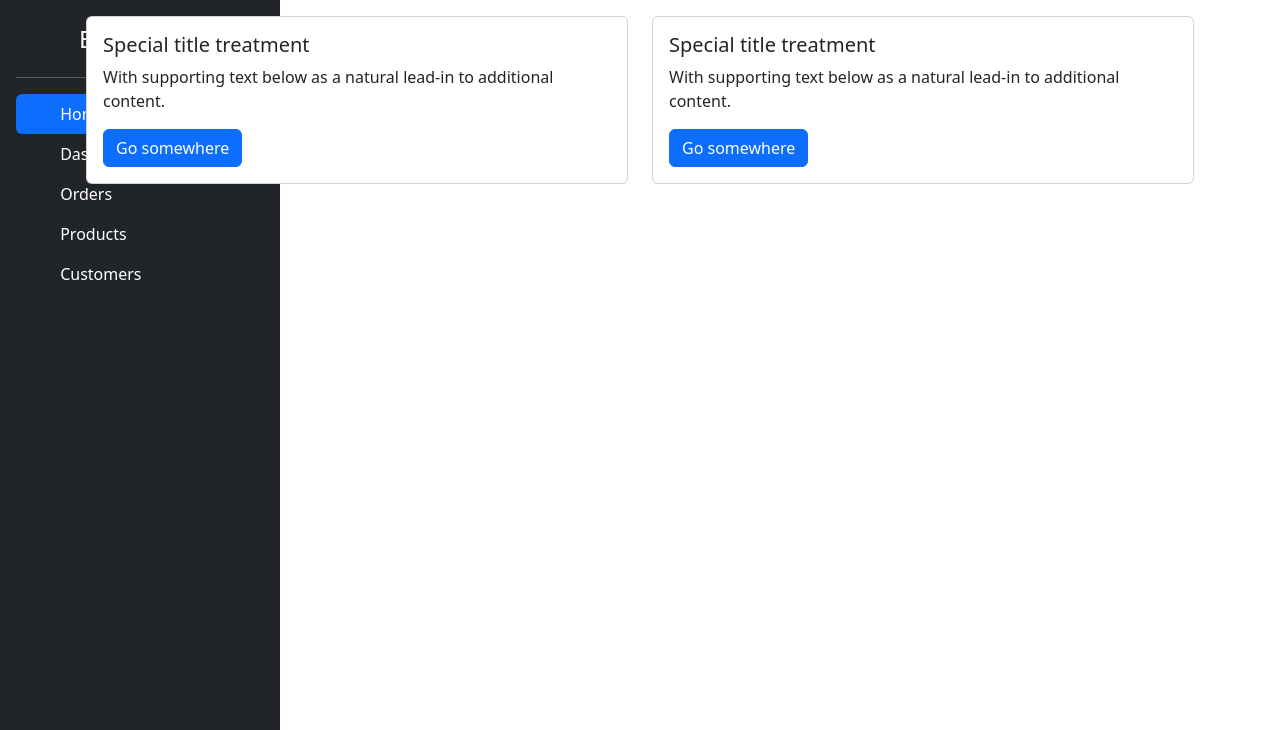
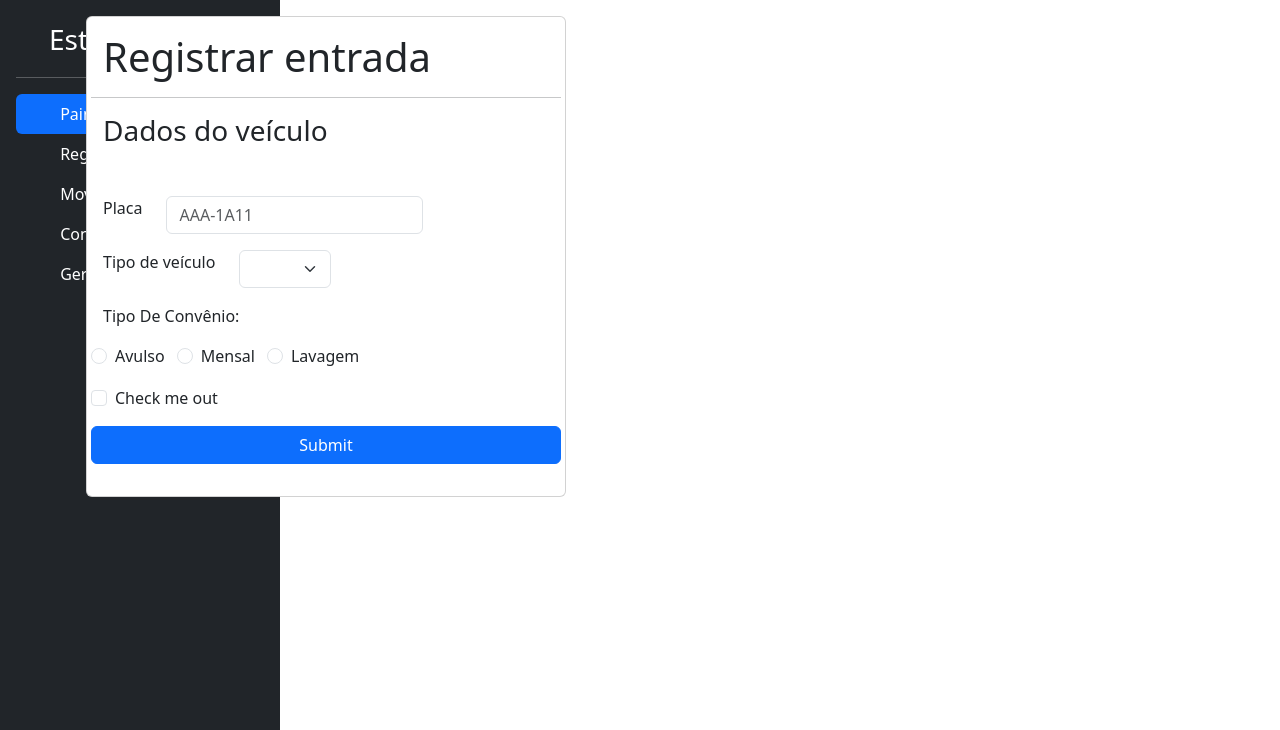
Before and after one commit to JucaClan/EstacioneBem, a plain HTML site: page index.html in a window 1280 px wide. Shown: the top 730 px of the page. Drawn offline with nearby package versions, Linux system fonts and the light colour scheme.

Commit message:
.
dashboard

```diff
--- a/index.html
+++ b/index.html
@@ -20,10 +20,10 @@
             <div class="d-flex flex-column vh-100 flex-shrink-0 p-3 text-bg-dark bg-dark position-absolute top-0 start-0"
                 style="width: 280px;">
                 <a href="/" class="d-flex align-items-center mb-3 mb-md-0 me-md-auto text-white text-decoration-none">
-                    <svg class="bi pe-none me-2" width="55" height="45">
+                    <svg class="bi pe-none me-2" width="25" height="45">
                         <use xlink:href="#bootstrap"></use>
                     </svg>
-                    <span class="fs-4">Estacione Bem</span>
+                    <span class="fs-3">Estacione Bem</span>
                 </a>
                 <hr>
                 <ul class="nav nav-pills flex-column mb-auto">
@@ -32,7 +32,7 @@
                             <svg class="bi pe-none me-2" width="16" height="16">
                                 <use xlink:href="#home"></use>
                             </svg>
-                            Home
+                            Painel
                         </a>
                     </li>
                     <li>
@@ -40,7 +40,7 @@
                             <svg class="bi pe-none me-2" width="16" height="16">
                                 <use xlink:href="#speedometer2"></use>
                             </svg>
-                            Dashboard
+                            Registro de entrada
                         </a>
                     </li>
                     <li>
@@ -48,7 +48,7 @@
                             <svg class="bi pe-none me-2" width="16" height="16">
                                 <use xlink:href="#table"></use>
                             </svg>
-                            Orders
+                            Movimentações hoje
                         </a>
                     </li>
                     <li>
@@ -56,7 +56,7 @@
                             <svg class="bi pe-none me-2" width="16" height="16">
                                 <use xlink:href="#grid"></use>
                             </svg>
-                            Products
+                            Configurações
                         </a>
                     </li>
                     <li>
@@ -64,7 +64,7 @@
                             <svg class="bi pe-none me-2" width="16" height="16">
                                 <use xlink:href="#people-circle"></use>
                             </svg>
-                            Customers
+                            Gerar relatório
                         </a>
                     </li>
                 </ul>
@@ -77,8 +77,8 @@
                     </a>
                     <ul class="dropdown-menu dropdown-menu-dark text-small shadow">
                         <li><a class="dropdown-item" href="#">New project...</a></li>
-                        <li><a class="dropdown-item" href="#">Settings</a></li>
-                        <li><a class="dropdown-item" href="#">Profile</a></li>
+                        <li><a class="dropdown-item" href="#">Configurações</a></li>
+                        <li><a class="dropdown-item" href="#">Perfil</a></li>
                         <li>
                             <hr class="dropdown-divider">
                         </li>
@@ -89,38 +89,83 @@
 
             <div class="col">
                 <div class="container flex-column  align-items-stretch p-3">
-                    <div class="row">
-                        <div class="col-sm-6 mb-3 mb-sm-0">
-                            <div class="card">
+
+                    <div class="card" style="width: 30rem;">
                         <div class="card-body">
-                                    <h5 class="card-title">Special title treatment</h5>
-                                    <p class="card-text">With supporting text below as a natural lead-in to
-                                        additional
-                                        content.
-                                    </p>
-                                    <a href="#" class="btn btn-primary">Go somewhere</a>
+                            <!-- Registrar entrada -->
+                            <form class="row" action="">
+
+                                <h1 class="mb-3">Registrar entrada</h1>
+                                <hr>
+                                <h3 class="mb-5">Dados do veículo</h3>
+                                <div class="row mb-3">
+                                    <div class="col-auto">
+                                        <label for="placa" class="form-label">Placa</label>
+
                                     </div>
-                            </div>
-                        </div>
-                        <div class="col-sm-6">
-                            <div class="card">
-                                <div class="card-body">
-                                    <h5 class="card-title">Special title treatment</h5>
-                                    <p class="card-text">With supporting text below as a natural lead-in to
-                                        additional
-                                        content.
-                                    </p>
-                                    <a href="#" class="btn btn-primary">Go somewhere</a>
-                                </div>
-                            </div>
+                                    <div class="col-auto">
+                                        <input type="text" class="form-control" id="placa" name="placa"
+                                            placeholder="AAA-1A11">
                                     </div>
                                 </div>
 
+                                <div class="row mb-3">
+                                    <div class="col-auto">
+                                        <label for="tipo" class="form-label">Tipo de veículo </label>
+
                                     </div>
+                                    <div class="col-auto">
+                                        <select class="form-select" aria-label="Default select example">
+                                            <option selected></option>
+                                            <option value="1">Moto</option>
+                                            <option value="2">Carro</option>
+
+                                        </select>
+                                    </div>
+                                </div>
+
+                                <div class="mb-2">
+                                    <label for="tipoDeConvenio" class="form-label">Tipo De Convênio:</label>
+                                </div>
+                                <div class="row mb-3 align-items-center">
+                                <div class="form-check col-auto">
+                                    <input class="form-check-input" type="radio" name="flexRadioDefault"
+                                        id="flexRadioDefault1">
+                                    <label class="form-check-label" for="flexRadioDefault1">
+                                        Avulso
+                                    </label>
+                                </div>
+                                <div class="form-check col-auto">
+                                    <input class="form-check-input" type="radio" name="flexRadioDefault"
+                                        id="flexRadioDefault1">
+                                    <label class="form-check-label" for="flexRadioDefault1">
+                                        Mensal
+                                    </label>
+                                </div>
+                                <div class="form-check col-auto">
+                                    <input class="form-check-input" type="radio" name="flexRadioDefault"
+                                        id="flexRadioDefault1">
+                                    <label class="form-check-label" for="flexRadioDefault1">
+                                        Lavagem
+                                    </label>
                                 </div>
                             </div>
 
 
+
+                                <div class="mb-3 form-check">
+                                    <input type="checkbox" class="form-check-input" id="exampleCheck1">
+                                    <label class="form-check-label" for="exampleCheck1">Check me out</label>
+                                </div>
+                                <button type="submit" class="btn btn-primary">Submit</button>
+                            </form>
+                        </div>
+                    </div>
+
+
+                </div>
+
+            </div>
 
 
             <script src="https://cdn.jsdelivr.net/npm/@popperjs/core@2.11.8/dist/umd/popper.min.js"
@@ -129,6 +174,31 @@
             <script src="https://cdn.jsdelivr.net/npm/bootstrap@5.3.3/dist/js/bootstrap.min.js"
                 integrity="sha384-0pUGZvbkm6XF6gxjEnlmuGrJXVbNuzT9qBBavbLwCsOGabYfZo0T0to5eqruptLy"
                 crossorigin="anonymous"></script>
+            <!-- Bootstrap JavaScript Libraries -->
+            <script src="https://cdn.jsdelivr.net/npm/@popperjs/core@2.11.6/dist/umd/popper.min.js"
+                integrity="sha384-oBqDVmMz9ATKxIep9tiCxS/Z9fNfEXiDAYTujMAeBAsjFuCZSmKbSSUnQlmh/jp3"
+                crossorigin="anonymous">
+                </script>
+
+            <script src="https://cdnjs.cloudflare.com/ajax/libs/jquery/3.6.1/jquery.min.js"
+                integrity="sha512-aVKKRRi/Q/YV+4mjoKBsE4x3H+BkegoM/em46NNlCqNTmUYADjBbeNefNxYV7giUp0VxICtqdrbqU7iVaeZNXA=="
+                crossorigin="anonymous" referrerpolicy="no-referrer"></script>
+            <script src="https://unpkg.com/sweetalert/dist/sweetalert.min.js"></script>
+
+            <script>
+                // Alternar entre telas:
+                $("#btnCadastroToggle").click(function () {
+                    $("#formLogin").hide();
+                    $("#formCadastro").fadeIn();
+                    $("#titulo").text('Cadastro');
+                });
+                $("#btnLoginToggle").click(function () {
+                    $("#formCadastro").hide();
+                    $("#formLogin").fadeIn();
+                    $("#titulo").text('Login');
+                });
+
+            </script>
 
 </body>
 
```
Also changed, not shown: img/logo.png (added), img/tirulo.png (added). Lines whose indentation alone changed are shown as unchanged.
